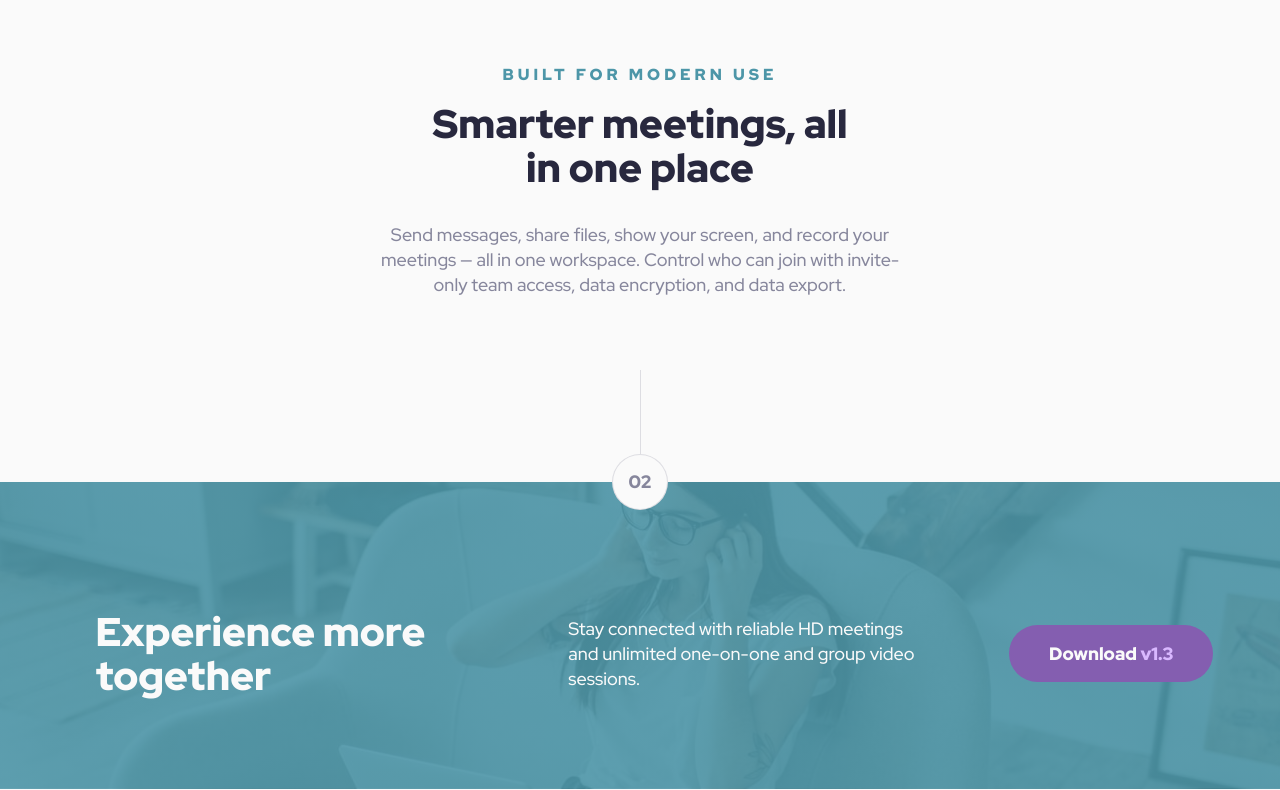
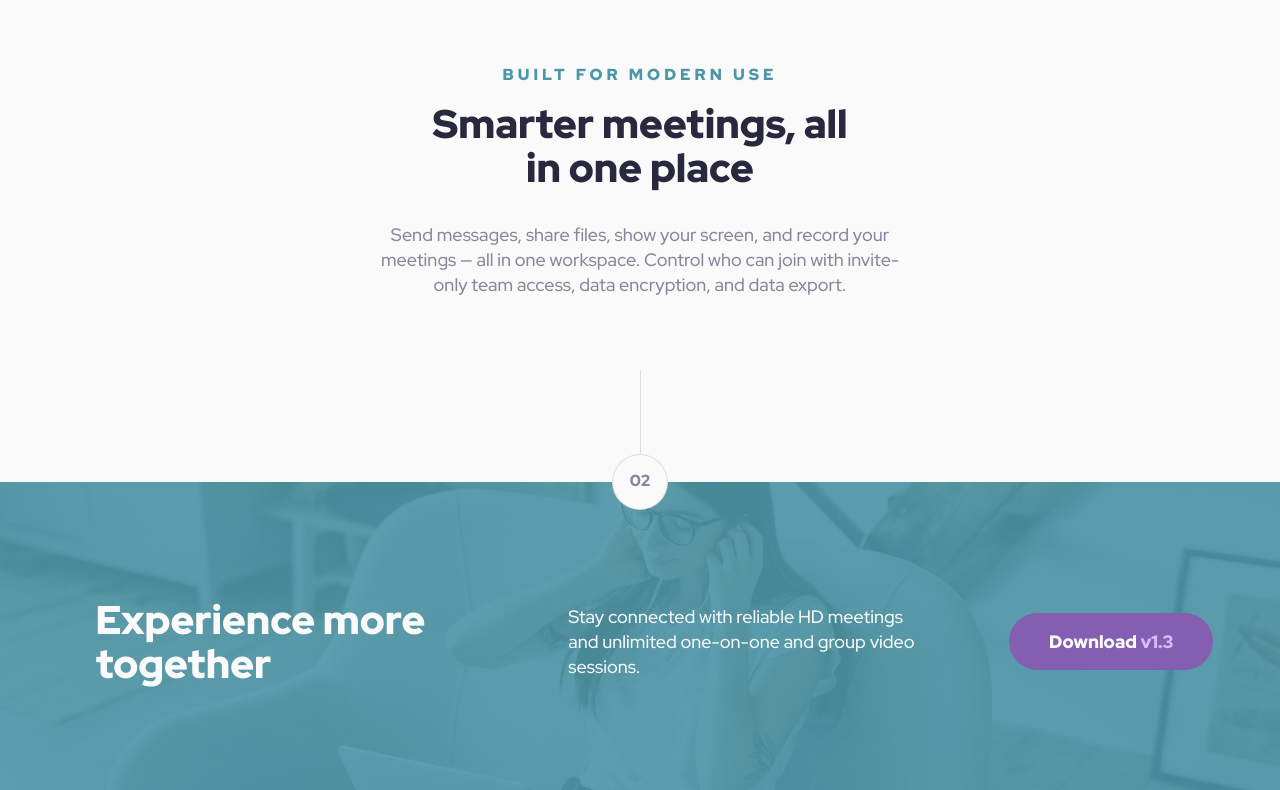
Before and after one commit to moadavou/meet-landing-page, a website: page index.html in a window 1280 px wide. Shown: the part 1099-1889 px from the top of the page. Drawn offline with Linux system fonts and the light colour scheme.

Commit message:
Even more style detail updates, PostCSS

```diff
--- a/scss/blocks/_cta.scss
+++ b/scss/blocks/_cta.scss
@@ -28,8 +28,8 @@
     }
 
     @include breakpoint(desktop) {
-        padding-bottom: 5.68rem;
-        padding-top: 8rem;
+        padding-bottom: 6.5rem;
+        padding-top: 7.25rem;
         text-align: left;
         background-image: linear-gradient(
                 to top,
--- a/scss/blocks/_hero.scss
+++ b/scss/blocks/_hero.scss
@@ -54,7 +54,8 @@
 
         h1 {
             margin-inline: 3rem;
-            margin-top: 3.4rem;
+            margin-top: 2.93rem;
+            margin-bottom: 0.6rem;
         }
     }
 
--- a/scss/blocks/_numbering.scss
+++ b/scss/blocks/_numbering.scss
@@ -13,6 +13,7 @@
     border: 1px solid hsla(var(--clr-neutral-400-hsl), 0.25);
     background-color: var(--clr-neutral-200);
     font-weight: 900;
+    font-size: 1rem;
 }
 
 .numbering[data-position="low"] {
```
Also changed, not shown: scss/abstracts/_type-scale.scss (indentation only), style.css, 1 other file.
